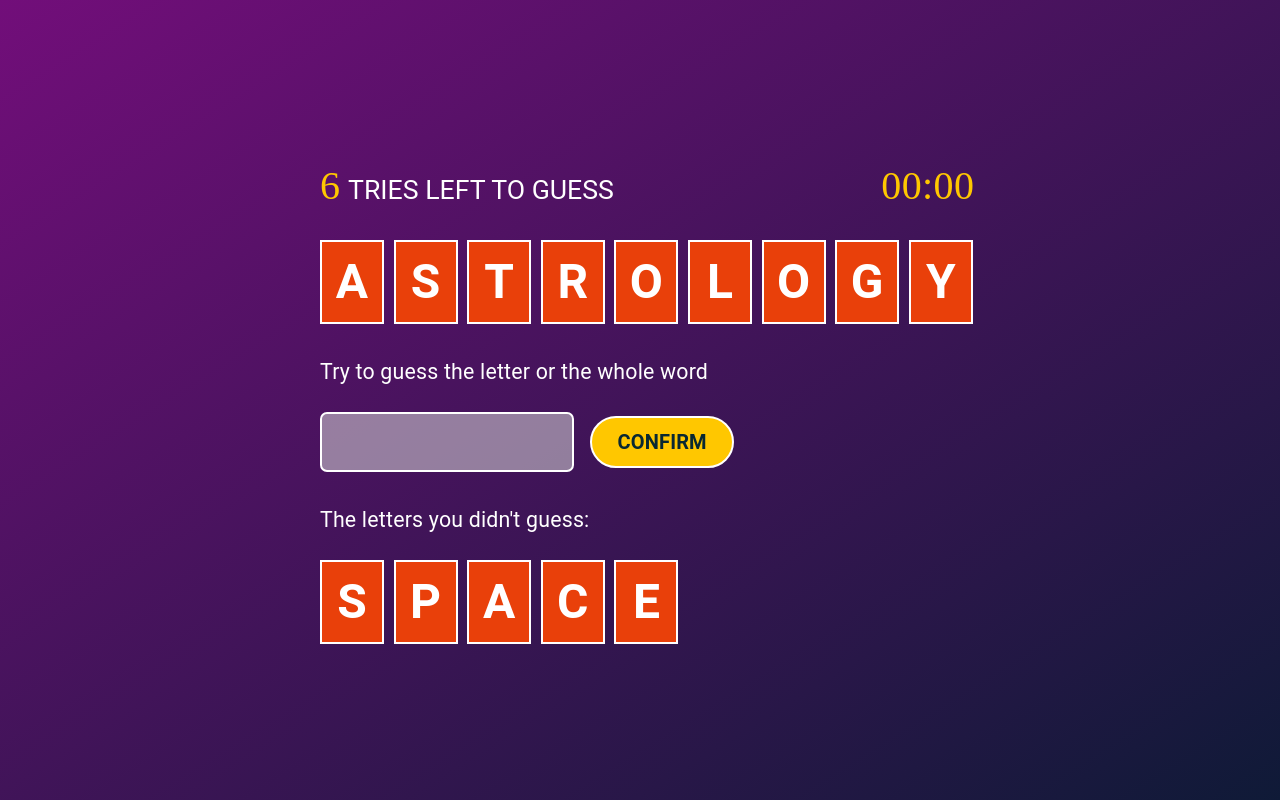
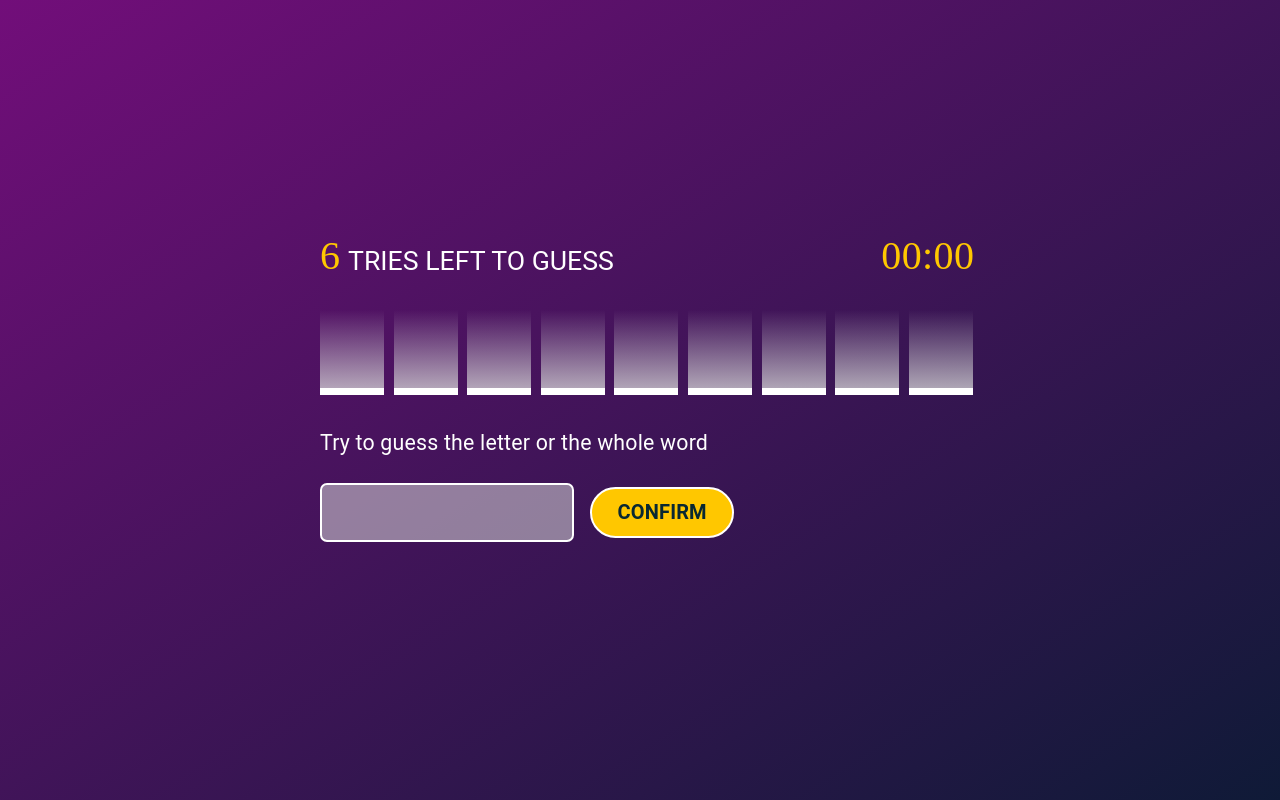
Before and after one commit to AnnaFYZ/guessing-word-game, a React (Create React App) app in the folder client/: page /start-new-game in a window 1280 px wide. Built offline with nearby package versions, Linux system fonts and the light colour scheme; a web font is replaced by a local one.

Commit message:
state and timer
moved some states to the parent component and set handleStart for Timer start after clicking button

```diff
--- a/client/src/App.js
+++ b/client/src/App.js
@@ -1,27 +1,23 @@
 import "./App.css";
 import { BrowserRouter as Router, Routes, Route } from "react-router-dom";
-import { Box } from "@mui/system";
 import { useState } from "react";
-import DummyWordHolder from "./components/dummyWordHolder";
-import DummyInputHolder from "./components/dummyInputHolder";
 import Home from "./components/Home/Home";
-import HolderForWrongLetters from "./components/dummyWrongWords";
 import GamePage from "./components/Game page/GamePage";
 
 function App() {
-
-
+  const [runTimer, setRunTimer] = useState(false);
+  //the states for letterState (pending, guessed, wrong)
+  const [letterState, setLetterState] = useState("wrong");
   return (
     <div className="App">
       <Router>
         <Routes>
           <Route
             path="/start-new-game"
-            element={
-              <GamePage />
-            }
+            element={<GamePage runTimer={runTimer} setRunTimer={setRunTimer} />}
           />
-          <Route path="/" element={<Home />} />
+          <Route path="/" element={<Home letterState={letterState} setLetterState={setLetterState} runTimer={runTimer} setRunTimer={setRunTimer} />} />
+
         </Routes>
       </Router>
     </div>
--- a/client/src/components/Game page/GamePage.jsx
+++ b/client/src/components/Game page/GamePage.jsx
@@ -5,10 +5,10 @@ import DummyInputHolder from "../dummyInputHolder";
 import DummyWordHolder from "../dummyWordHolder";
 import HolderForWrongLetters from "../dummyWrongWords";
 
-function GamePage () {
+function GamePage({ runTimer, setRunTimer, letterState, setLetterState }) {
 
-    //the states for letterState (pending, guessed, wrong)
-  const [letterState, setLetterState] = useState("wrong");
+  const [wrongLetters, setWrongLetters] = useState([])
+
   return (
     <Box
       sx={{
@@ -19,19 +19,22 @@ function GamePage () {
         flexDirection: "column",
         alignItems: "center",
         justifyContent: "center",
+
       }}
     >
-    <Grid container alignItems="left" direction="column" lg={6}>
-        <Grid item>
+      <Grid container alignItems="left" sx={{ wrap: "nowrap", maxWidth: "50%" }}>
+        <Grid item lg={7}>
           <DummyWordHolder
+            runTimer={runTimer}
+            setRunTimer={setRunTimer}
             letterState={letterState}
             setLetterState={setLetterState}
           />
         </Grid>
-    <Grid item>
+        <Grid item lg={7}>
           <DummyInputHolder />
         </Grid>
-    <Grid item>
+        <Grid item lg={7}>
           <HolderForWrongLetters letterState={letterState} />
         </Grid>
       </Grid>
--- a/client/src/components/Home/Home.jsx
+++ b/client/src/components/Home/Home.jsx
@@ -8,7 +8,13 @@ import React from 'react';
 import { Link } from 'react-router-dom';
 import Logo from "./../../assets/logo3.png"
 
-function Home() {
+function Home({ setRunTimer, runTimer, letterState, setLetterState }) {
+  const handleStart = () => {
+    console.log("handleStart called");
+    setLetterState("pending")
+    setRunTimer(true)
+    console.log("runTimer", runTimer)
+  }
   return (
     <div>
       <Box
@@ -48,16 +54,16 @@ function Home() {
             </Typography>
           </Box>
         </Grid>
-        <Grid container justifyContent="center" lg={12}>
+        <Grid container justifyContent="center" >
           <Grid item lg={8} mt="2rem" >
             <Typography sx={{ fontSize: { lg: "16pt", xs: "12pt" } }} textAlign="center">
               Welcome to <span style={{ color: "#FFC700" }}>Word Fever</span>, where words come to life! Unleash your creativity, challenge your friends, and dive into a world of linguistic excitement. Start a new game or join the fun now!
             </Typography>
           </Grid>
-          <Grid item lg={8} sx={{ mt: { lg: "-4rem", xs: "5rem" } }} >
+          <Grid item lg={8} sx={{ mt: { xs: "5rem" } }} >
             <Grid container justifyContent="center" gap="1rem">
               <Link to="/start-new-game">
-                <MyButton buttonText="Start New Game" color="gradient" />
+                <MyButton buttonText="Start New Game" color="gradient" onClick={handleStart} />
               </Link>
               <Link to="/join-game">
                 <MyButton buttonText="Join the game" color="gradient" />
--- a/client/src/components/dummyWordHolder.js
+++ b/client/src/components/dummyWordHolder.js
@@ -3,7 +3,7 @@ import LetterCard from "./card"
 import Timer from "./timer.js"
 import Title from "./title"
 
-const DummyWordHolder = ({ letterState, setLetterState }) => {
+const DummyWordHolder = ({ letterState, runTimer, setRunTimer }) => {
     return (
         <div>
             <Box sx={{
@@ -25,9 +25,9 @@ const DummyWordHolder = ({ letterState, setLetterState }) => {
                             <Title title="tries left to guess" fontSize="20pt" />
                         </Grid>
                     </Grid>
-                    <Timer />
+                    <Timer runTimer={runTimer} setRunTimer={setRunTimer} />
                 </Grid>
-                <LetterCard letterState={letterState} />
+                <LetterCard letterState="pending" />
             </Box>
         </div>
     )
--- a/client/src/components/dummyWrongWords.js
+++ b/client/src/components/dummyWrongWords.js
@@ -1,13 +1,17 @@
-import Subtitle from "./subtitle"
-import LetterCard from "./card"
+import Subtitle from "./subtitle";
+import LetterCard from "./card";
+
 const HolderForWrongLetters = ({ letterState }) => {
     return (
         <div>
-            <Subtitle subtitle="The letters you didn't guess:" fontSize="16pt" />
-            {letterState === "wrong" &&
-                <LetterCard letterState={letterState} />
-            }
+            {letterState === "wrong" && (
+                <>
+                    <Subtitle subtitle="The letters you didn't guess:" fontSize="16pt" />
+                    <LetterCard letterState={letterState} />
+                </>
+            )}
         </div>
-    )
-}
-export default HolderForWrongLetters
+    );
+};
+
+export default HolderForWrongLetters;
--- a/client/src/components/timer.js
+++ b/client/src/components/timer.js
@@ -3,10 +3,8 @@ import { Box, Typography } from "@mui/material"
 import React from 'react';
 
 
-const Timer = () => {
+const Timer = ({ runTimer, setRunTimer }) => {
     const [countDown, setCountDown] = useState(0)
-    const [runTimer, setRunTimer] = useState(false);
-
     useEffect(() => {
         let timerId;
 
```
Lines whose indentation alone changed are shown as unchanged.
